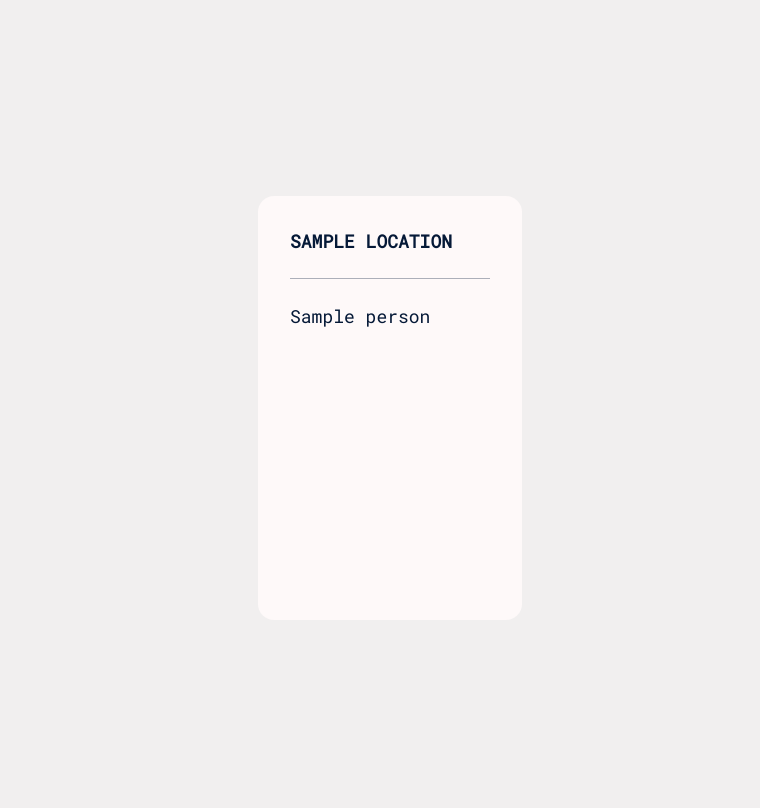
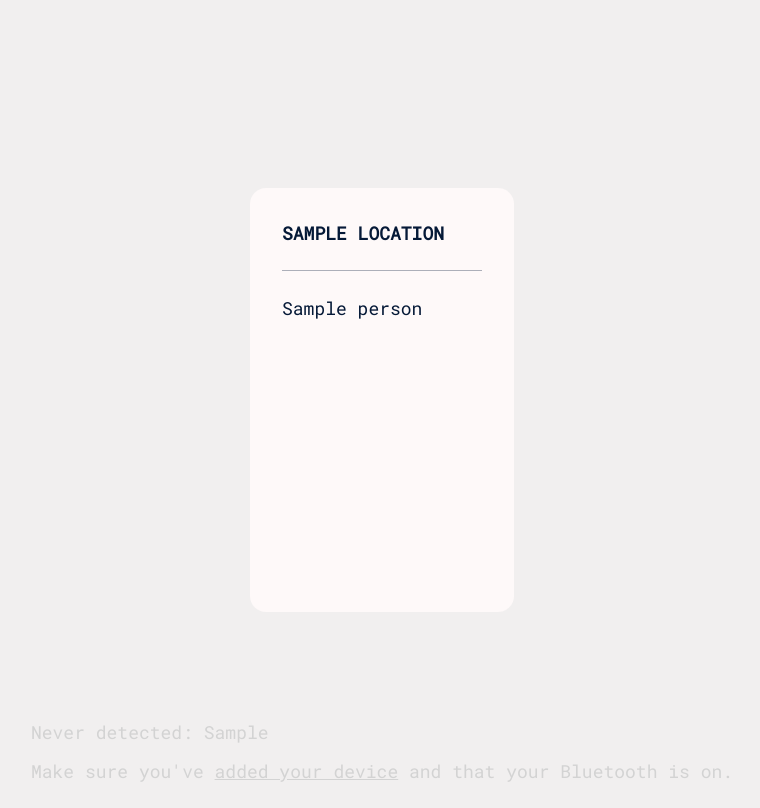
Before and after one commit to JasonBenn/flock, a Django app: template server/flock/templates/index.html in a window 1280 px wide. Shown: the whole page, without its empty margins (258-1018 px from the left). After the commit the page ends 782 px from the top, so only its background shows below. Run offline with Django 3.2, Linux system fonts and the light colour scheme; the template is opened without the code that fills it: most values are stand-ins (such as "Sample title", 1, 10 or a date in 2020).

Commit message:
Make a list of people whose devices have never been detected.

```diff
--- a/server/flock/static/styles.css
+++ b/server/flock/static/styles.css
@@ -5,6 +5,7 @@ html, body {
     background-color: #F1EFEF;
     width: 100vw;
     height: 100vh;
+    margin: 0;
 }
 
 p {
@@ -111,3 +112,17 @@ p {
 .purple {
     color: #B86AF5;
 }
+
+.gray {
+    color: lightgray;
+}
+
+.bottom {
+    margin: 0 1em;
+    position: absolute;
+    bottom: 1em;
+}
+
+.bottom p {
+    margin-top: 0.7em;
+}
--- a/server/flock/templates/index.html
+++ b/server/flock/templates/index.html
@@ -15,6 +15,14 @@
             {% endfor %}
         </div>
     {% endfor %}
+
+    <div class="bottom">
+        {% if never_detected %}
+                <p class="gray">Never detected: {{ never_detected }}</p>
+                <p class="gray">Make sure you've <a class="gray" target="blank" href="https://flock.archive.house/admin/flock/device/">added your device</a> and that your Bluetooth is on.</p>
+        {% endif %}
+    </div>
+
 </div>
 
 <script>
```
Also changed, not shown: server/flock/views.py (+13 -5 lines).
